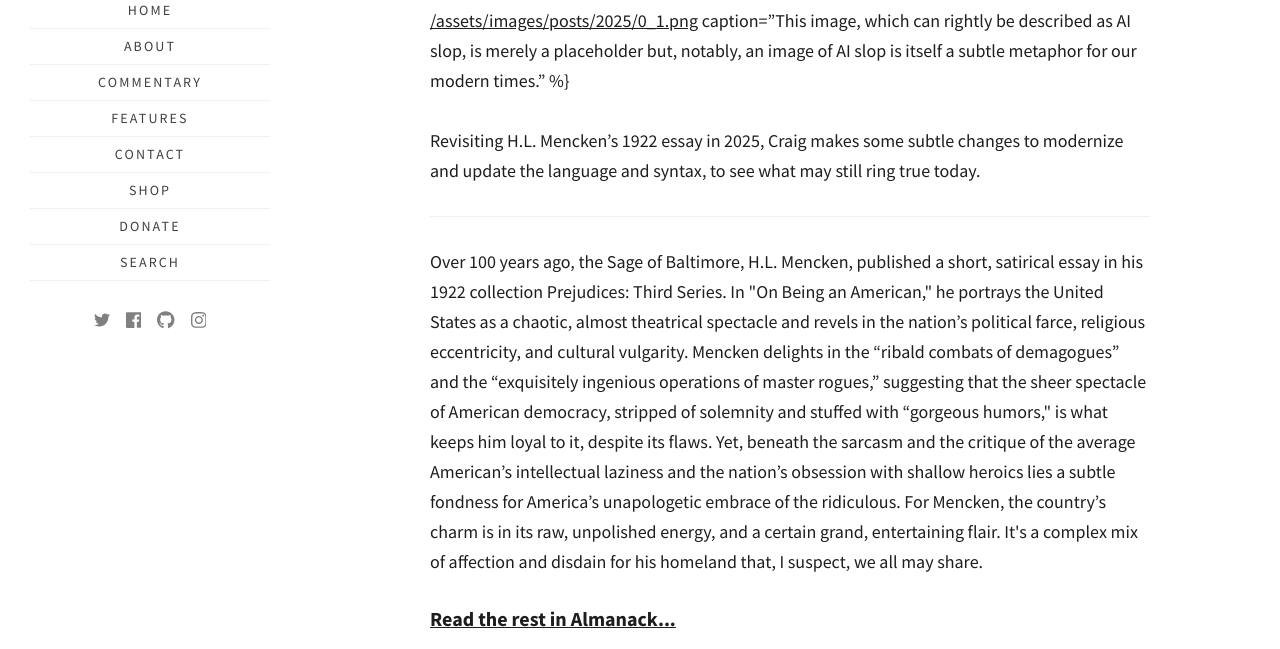
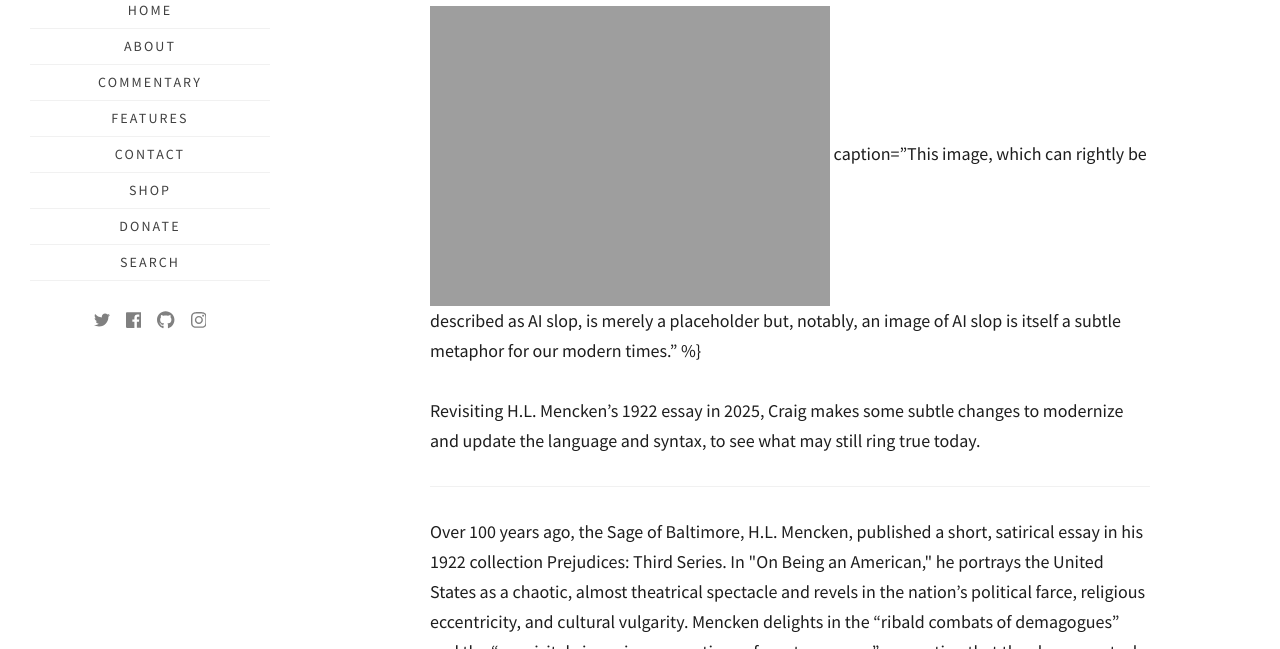
Before and after one commit to walkercraig/almanack, a Jekyll site: the page built from _posts/2025/2025-02-25-on-being-an-american-in-2025.md, in a window 1280 px wide and 900 px high, scrolled down 664 px, cut to the strip 251-900 px from the top of the window. Built offline with Jekyll 4.4.1, drawn with Linux system fonts in a browser that asks for light colours; some web fonts are replaced.

Commit message:
Update 2025-02-25-on-being-an-american-in-2025.md

```diff
--- a/_posts/2025/2025-02-25-on-being-an-american-in-2025.md
+++ b/_posts/2025/2025-02-25-on-being-an-american-in-2025.md
@@ -6,7 +6,7 @@ title: On Being an American in 2025
 excerpt: Revisiting H.L. Mencken's 1922 essay in 2025, Craig makes some subtle changes to modernize and update the language and syntax, to see what may still ring true today.
 ---
 
-[/assets/images/posts/2025/0_1.png](https://walkercraig.github.io/almanack/assets/images/posts/2025/0_1.png)
+![0_1.png](https://walkercraig.github.io/almanack/assets/images/posts/2025/0_1.png)
 caption="This image, which can rightly be described as AI slop, is merely a placeholder but, notably, an image of AI slop is itself a subtle metaphor for our modern times." %}
 
 Revisiting H.L. Mencken's 1922 essay in 2025, Craig makes some subtle changes to modernize and update the language and syntax, to see what may still ring true today.
```
